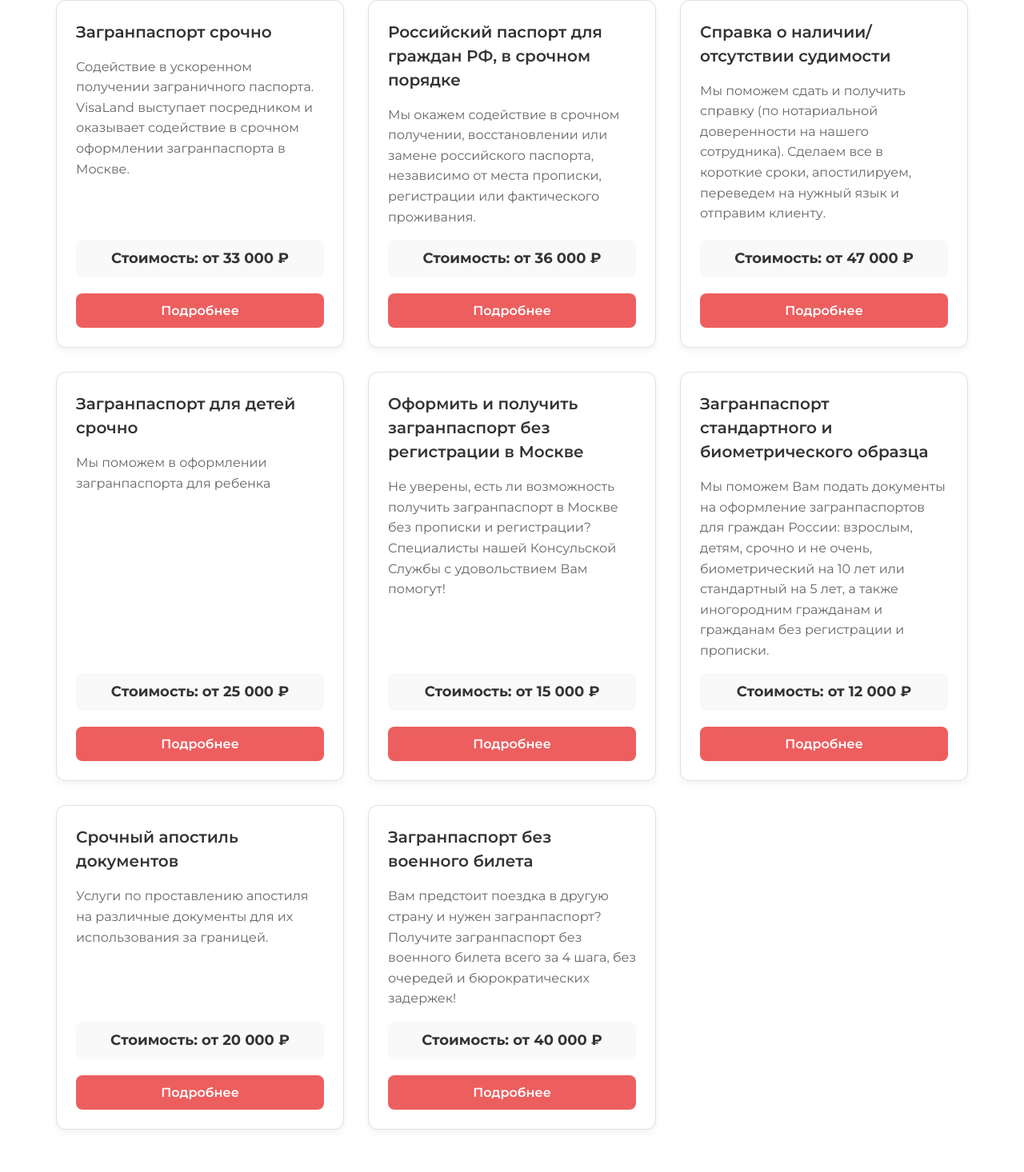
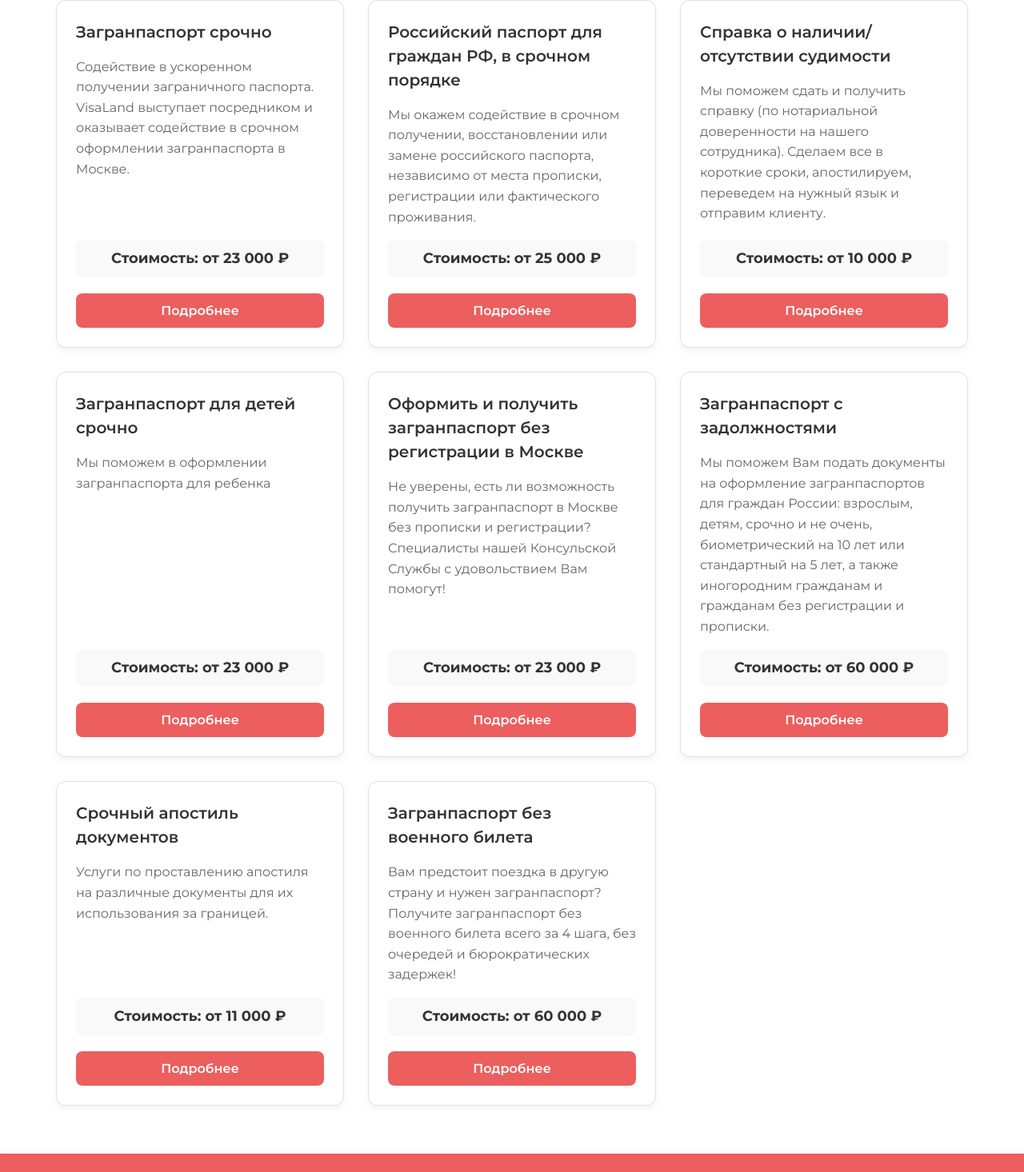
Before and after one commit to ElenaSoshina/visaland-ru, a React (Vite) app: page /visaland-ru/service.html in a window 1280 px wide. Shown: the part 328-1794 px from the top of the page at 80% size. Built offline with nearby package versions, Linux system fonts and the light colour scheme.

Commit message:
change styles ContactModal.module.css

```diff
--- a/src/components/AboutSection/AboutSection.jsx
+++ b/src/components/AboutSection/AboutSection.jsx
@@ -19,7 +19,7 @@ export default function AboutSection() {
         {
             icon: <FaFileAlt />,
             number: '200',
-            label: 'документов ежедневно'
+            label: 'документов ежемесячно'
         },
     ];
 
--- a/src/components/HeroSection/HeroSection.jsx
+++ b/src/components/HeroSection/HeroSection.jsx
@@ -18,7 +18,7 @@ export default function HeroSection() {
                             <span className={styles.black}>Оформим </span>
                             <span className={styles.pink}>документы</span>
                             <span className={styles.black}> без лишних очередей и бюрократии:</span>
-                            <span className={styles.pink}> загранпаспорт, паспорт РФ, справку о судимости</span>
+                            <span className={styles.pink}> загранпаспорт, паспорт РФ, справку о несудимости</span>
                             <span className={styles.black}>. Работаем на Ваш результат.</span>
                         </h1>
 
@@ -36,7 +36,7 @@ export default function HeroSection() {
                                 <FaMoneyCheckAlt className={styles.icon} />
                                 <div>
                                     <strong>Прозрачное ценообразование</strong><br/>
-                                    <span>и поэтапная оплата</span>
+                                    <span>и комфортная стоимость</span>
                                 </div>
                             </div>
 
@@ -56,7 +56,7 @@ export default function HeroSection() {
 
                     <div className={styles.right}>
                         <div className={styles.badge}>
-                            Профессиональное содействие в оформлении загранпаспорта, паспорта РФ и справки о судимости
+                            Профессиональное содействие в оформлении загранпаспорта, паспорта РФ и справки о несудимости
                         </div>
                         <img src={passportImage} alt="Паспорта" className={styles.image}/>
                     </div>
--- a/src/components/ServicesSection/ServicesSection.jsx
+++ b/src/components/ServicesSection/ServicesSection.jsx
@@ -10,33 +10,33 @@ export default function ServicesSection() {
             title: 'Содействие в ускоренном получении заграничного паспорта',
             deadline: 'Что входит в услугу:',
             list: [
-                'сбор и оформление документов для загранпаспорта — от 1 до 2 недель',
+                'сбор и оформление документов для загранпаспорта — 1 день',
                 'подача без очередей в гос. органы — 1 день',
-                'получение готового загранпаспорта — в среднем 60 дней',
+                'получение готового загранпаспорта — в среднем 10 дней',
             ],
-            price: 'от 33 000 ₽',
+            price: 'от 23 000 ₽',
         },
         {
             id: 'rupassport',
             title: 'Российский паспорт для граждан РФ, в срочном порядке',
             deadline: 'Что входит в услугу:',
             list: [
-                'подготовка пакета документов для российского паспорта — от 1 до 2 недель',
+                'подготовка пакета документов для российского паспорта — 1 день',
                 'сопровождение при подаче заявления — 1 день',
-                'получение готового российского паспорта — от 2 до 4 месяцев',
+                'получение готового российского паспорта — 3 дня',
             ],
-            price: 'от 36 000 ₽',
+            price: 'от 35 000 ₽',
         },
         {
             id: 'spravka-sudimost',
             title: 'Справка о наличии/отсутствии судимости',
             deadline: 'Что входит в услугу:',
             list: [
-                'оформление документов для получения справки — от 1 до 2 недель',
+                'оформление документов для получения справки — 1 день',
                 'быстрая подача заявления без очередей — 1 день',
-                'получение справки о судимости — примерно 3 месяца',
+                'получение справки о судимости — 10 дней',
             ],
-            price: 'от 47 000 ₽',
+            price: 'от 10 000 ₽',
         },
     ];
 
--- a/src/components/ServicesSection/ServicesSection.module.css
+++ b/src/components/ServicesSection/ServicesSection.module.css
@@ -28,9 +28,10 @@
 }
 
 .card {
-    background-color: #858585; /* тёмно-серый */
-    color: #fff;
+    background-color: white; /* тёмно-серый */
+    color: #000000;
     padding: 24px;
+    border: 1px solid #ed5e5e;
     border-radius: 12px;
     height: 100%;
     display: flex;
--- a/src/pages/ServiceDetailPage/ServiceDetailPage.jsx
+++ b/src/pages/ServiceDetailPage/ServiceDetailPage.jsx
@@ -8,7 +8,7 @@ const serviceDetails = {
     'zagranpassport': {
         title: 'Загранпаспорт срочно',
         fullDescription: 'Содействие в ускоренном получении заграничного паспорта. VisaLand выступает посредником и оказывает содействие в срочном оформлении загранпаспорта в Москве. С нашей поддержкой вы намного меньше времени потратите на изготовление, при этом избежав очередей, путаницы в бумагах и других проявлений бюрократии. Квалифицированная помощь позволит вам грамотно собрать и заполнить необходимые бумаги и избежать задержек в оформлении.',
-        price: 'от 33 000 ₽',
+        price: 'от 23 000 ₽',
         includes: [
             'Консультация по вопросам оформления загранпаспорта',
             'Подготовка полного пакета документов',
@@ -16,12 +16,12 @@ const serviceDetails = {
             'Сопровождение при подаче документов',
             'Контроль процесса на всех этапах оформления'
         ],
-        timeframe: 'В среднем 60 дней'
+        timeframe: 'В среднем 10 дней'
     },
     'rupassport': {
         title: 'Российский паспорт для граждан РФ, в срочном порядке',
         fullDescription: 'Мы окажем содействие в срочном получении, восстановлении или замене российского паспорта, независимо от места прописки, регистрации или фактического проживания.',
-        price: 'от 36 000 ₽',
+        price: 'от 25 000 ₽',
         includes: [
             'Консультация по вопросам получения паспорта',
             'Подготовка и проверка документов',
@@ -29,12 +29,12 @@ const serviceDetails = {
             'Сопровождение в государственных органах',
             'Контроль сроков и статуса оформления'
         ],
-        timeframe: 'От 2 до 4 месяцев'
+        timeframe: 'От 3 дней'
     },
     'spravka-sudimost': {
         title: 'Справка о наличии/отсутствии судимости',
         fullDescription: 'Оформление справки о наличии/отсутствии судимости. Документ необходим для трудоустройства, получения визы, вида на жительство и других целей.',
-        price: 'от 47 000 ₽',
+        price: 'от 10 000 ₽',
         includes: [
             'Подготовка заявления',
             'Оформление документов',
@@ -42,12 +42,12 @@ const serviceDetails = {
             'Контроль статуса выдачи',
             'Получение готового документа'
         ],
-        timeframe: 'Примерно 3 месяца'
+        timeframe: ' 10 дней'
     },
     'viza': {
         title: 'Загранпаспорт для детей срочно',
         fullDescription: 'Мы поможем в оформлении загранпаспорта для ребенка. Наша компания оказывает профессиональную помощь в получении загранпаспорта для детей в ускоренном режиме.',
-        price: 'от 25 000 ₽',
+        price: 'от 23 000 ₽',
         includes: [
             'Консультация по оформлению детского загранпаспорта',
             'Подготовка всех необходимых документов',
@@ -55,12 +55,12 @@ const serviceDetails = {
             'Сопровождение при подаче документов',
             'Получение готового паспорта'
         ],
-        timeframe: 'От 2 до 4 недель'
+        timeframe: '3 дня'
     },
     'inn': {
         title: 'Оформить и получить загранпаспорт без регистрации в Москве',
         fullDescription: 'Не уверены, есть ли возможность получить загранпаспорт в Москве без прописки и регистрации? Специалисты нашей Консульской Службы с удовольствием Вам помогут! Мы предоставляем полное юридическое сопровождение и помощь в оформлении загранпаспорта для граждан без московской прописки и регистрации.',
-        price: 'от 15 000 ₽',
+        price: 'от 23 000 ₽',
         includes: [
             'Консультация по возможностям получения паспорта без регистрации',
             'Подготовка полного пакета документов',
@@ -68,12 +68,12 @@ const serviceDetails = {
             'Содействие в подаче документов',
             'Контроль на всех этапах оформления'
         ],
-        timeframe: 'От 2 до 4 недель'
+        timeframe: '30 дней'
     },
     'snils': {
-        title: 'Загранпаспорт стандартного и биометрического образца',
+        title: 'Загранпаспорт с задолжностями',
         fullDescription: 'Мы поможем Вам подать документы на оформление загранпаспортов для граждан России: взрослым, детям, срочно и не очень, биометрический на 10 лет или стандартный на 5 лет, а также иногородним гражданам и гражданам без регистрации и прописки. Мы знаем все тонкости процесса и поможем избежать возможных проблем при подаче заявления.',
-        price: 'от 12 000 ₽',
+        price: 'от 60 000 ₽',
         includes: [
             'Выбор типа загранпаспорта (биометрический или стандартный)',
             'Подготовка полного пакета документов',
@@ -81,12 +81,12 @@ const serviceDetails = {
             'Сопровождение при подаче документов',
             'Помощь в получении готового паспорта'
         ],
-        timeframe: 'От 2 до 8 недель (в зависимости от типа паспорта)'
+        timeframe: '30 дней'
     },
     'apostil': {
         title: 'Срочный апостиль документов',
         fullDescription: 'Услуги по проставлению апостиля на различные документы для их использования за границей.',
-        price: 'от 20 000 ₽',
+        price: 'от 11 000 ₽',
         includes: [
             'Консультация по вопросам легализации',
             'Подготовка документов',
@@ -94,12 +94,12 @@ const serviceDetails = {
             'Контроль процесса',
             'Получение документов с апостилем'
         ],
-        timeframe: 'От 3 до 30 рабочих дней'
+        timeframe: '5 дней'
     },
     'passport-no-military': {
         title: 'Загранпаспорт без военного билета',
         fullDescription: 'Вам предстоит поездка в другую страну и нужен загранпаспорт? Получите загранпаспорт без военного билета всего за 4 шага, без очередей и бюрократических задержек! Мы предоставляем полное юридическое сопровождение и помощь в оформлении загранпаспорта для граждан, не имеющих военного билета или приписного свидетельства.',
-        price: 'от 40 000 ₽',
+        price: 'от 60 000 ₽',
         includes: [
             'Консультация по особенностям получения загранпаспорта без военного билета',
             'Подготовка необходимого пакета документов',
@@ -107,7 +107,7 @@ const serviceDetails = {
             'Содействие в подаче документов',
             'Контроль на всех этапах оформления'
         ],
-        timeframe: 'От 1 до 3 месяцев'
+        timeframe: '30 дней'
     }
 };
 
@@ -160,7 +160,7 @@ function ServiceDetailPage() {
                 </div>
 
                 <button className={styles.calculateButton} onClick={openModal}>
-                    Рассчитать стоимость онлайн
+                    Все сроки и цены
                 </button>
 
                 <div className={styles.contactBlock}>
--- a/src/pages/ServicesPage/ServicesPage.jsx
+++ b/src/pages/ServicesPage/ServicesPage.jsx
@@ -8,49 +8,49 @@ function ServicesPage() {
             id: 'zagranpassport',
             title: 'Загранпаспорт срочно',
             description: 'Содействие в ускоренном получении заграничного паспорта. VisaLand выступает посредником и оказывает содействие в срочном оформлении загранпаспорта в Москве.',
-            price: 'от 33 000 ₽'
+            price: 'от 23 000 ₽'
         },
         {
             id: 'rupassport',
             title: 'Российский паспорт для граждан РФ, в срочном порядке',
             description: 'Мы окажем содействие в срочном получении, восстановлении или замене российского паспорта, независимо от места прописки, регистрации или фактического проживания.',
-            price: 'от 36 000 ₽'
+            price: 'от 25 000 ₽'
         },
         {
             id: 'spravka-sudimost',
             title: 'Справка о наличии/отсутствии судимости',
             description: 'Мы поможем сдать и получить справку (по нотариальной доверенности на нашего сотрудника). Сделаем все в короткие сроки, апостилируем, переведем на нужный язык и отправим клиенту.',
-            price: 'от 47 000 ₽'
+            price: 'от 10 000 ₽'
         },
         {
             id: 'viza',
             title: 'Загранпаспорт для детей срочно',
             description: 'Мы поможем в оформлении загранпаспорта для ребенка',
-            price: 'от 25 000 ₽'
+            price: 'от 23 000 ₽'
         },
         {
             id: 'inn',
             title: 'Оформить и получить загранпаспорт без регистрации в Москве',
             description: 'Не уверены, есть ли возможность получить загранпаспорт в Москве без прописки и регистрации? Специалисты нашей Консульской Службы с удовольствием Вам помогут!',
-            price: 'от 15 000 ₽'
+            price: 'от 23 000 ₽'
         },
         {
             id: 'snils',
-            title: 'Загранпаспорт стандартного и биометрического образца',
+            title: 'Загранпаспорт с задолжностями',
             description: 'Мы поможем Вам подать документы на оформление загранпаспортов для граждан России: взрослым, детям, срочно и не очень, биометрический на 10 лет или стандартный на 5 лет, а также иногородним гражданам и гражданам без регистрации и прописки.',
-            price: 'от 12 000 ₽'
+            price: 'от 60 000 ₽'
         },
         {
             id: 'apostil',
             title: 'Срочный апостиль документов',
             description: 'Услуги по проставлению апостиля на различные документы для их использования за границей.',
-            price: 'от 20 000 ₽'
+            price: 'от 11 000 ₽'
         },
         {
             id: 'passport-no-military',
             title: 'Загранпаспорт без военного билета',
             description: 'Вам предстоит поездка в другую страну и нужен загранпаспорт? Получите загранпаспорт без военного билета всего за 4 шага, без очередей и бюрократических задержек!',
-            price: 'от 40 000 ₽'
+            price: 'от 60 000 ₽'
         },
     ];
 
```
Also changed, not shown: src/pages/AboutPage/AboutPage.jsx (+2 -5 lines).
